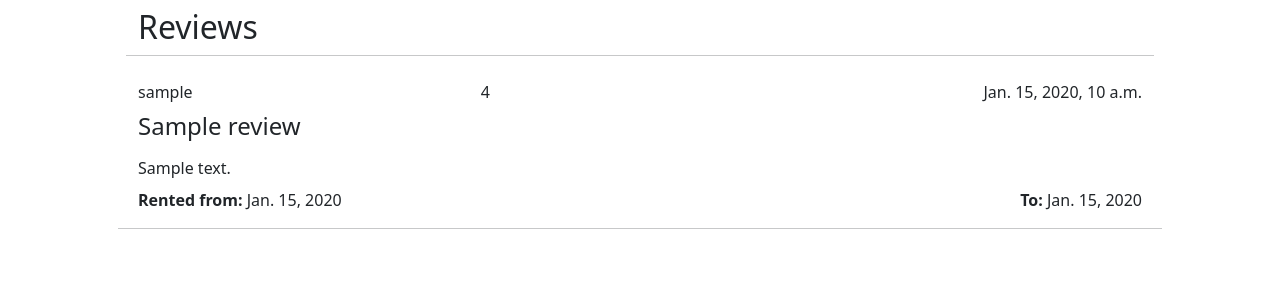
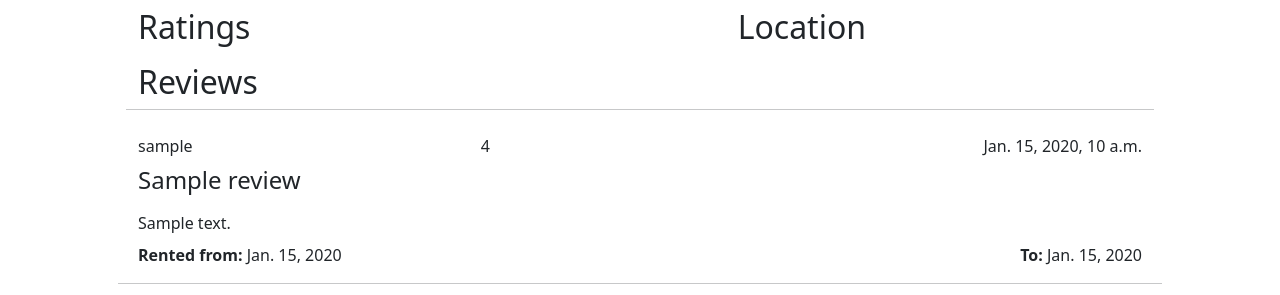
Before and after one commit to tdawes93/rate-a-room, a Django app: a page that uses templates/property.html in a window 1280 px wide. Shown: the part 228-523 px from the top of the page. Run offline with Django 3.2, Linux system fonts and the light colour scheme; tables that the repository leaves empty hold one stand-in row (values such as "Sample post"); some libraries are stand-ins or nearby versions.

Commit message:
Fix display responsive design issue with ratings and locations columns

```diff
--- a/templates/property.html
+++ b/templates/property.html
@@ -46,6 +46,14 @@
             class="w-100">
     </div>
 </div>
+<div class="row m-2 d-none d-md-flex">
+    <div class="col-7">
+        <h2>Ratings</h2>
+    </div>
+    <div class="col-5">
+        <h2>Location</h2>
+    </div>
+</div>
 <div class="row m-2">
     <div class="col">
         <h2>Reviews</h2>
```
